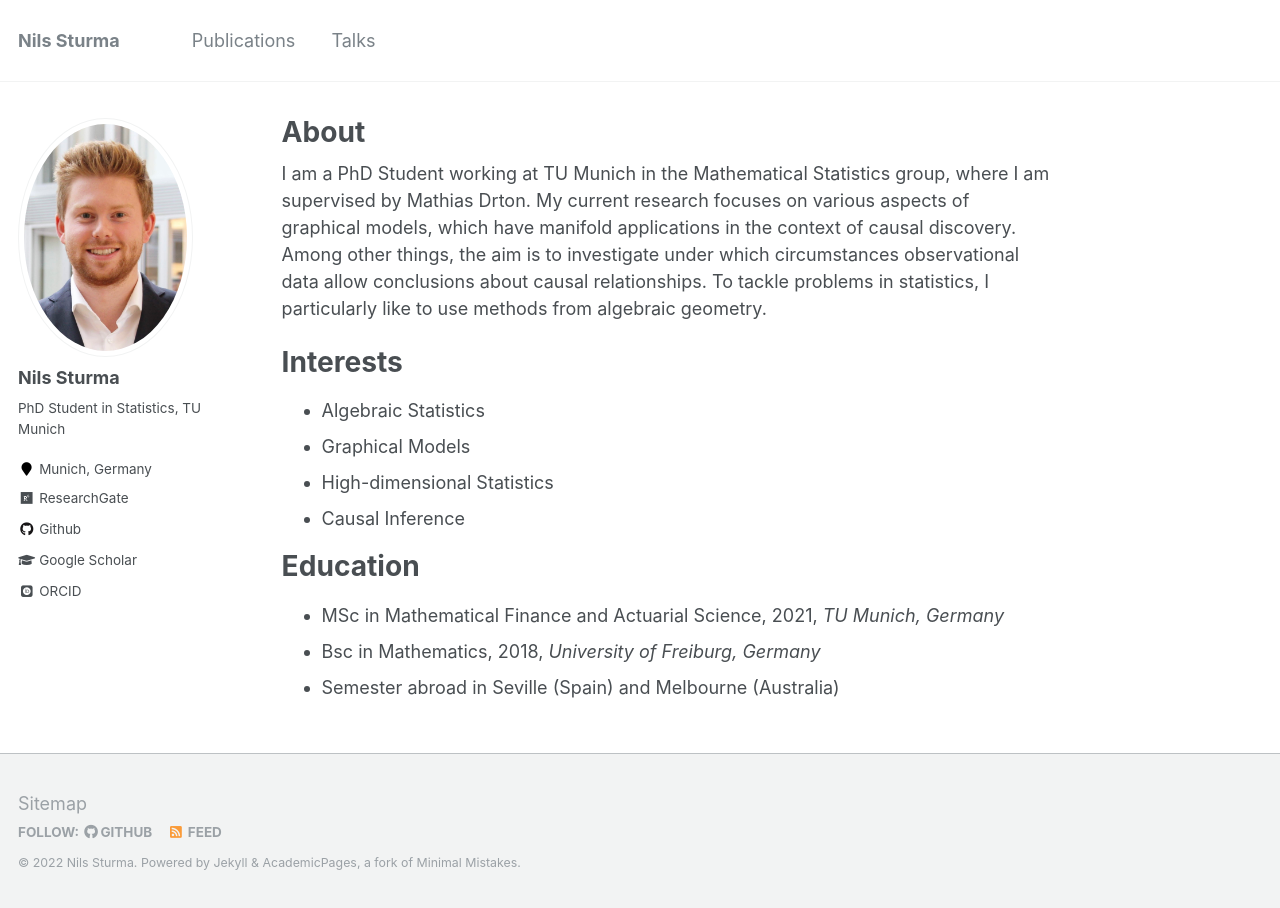
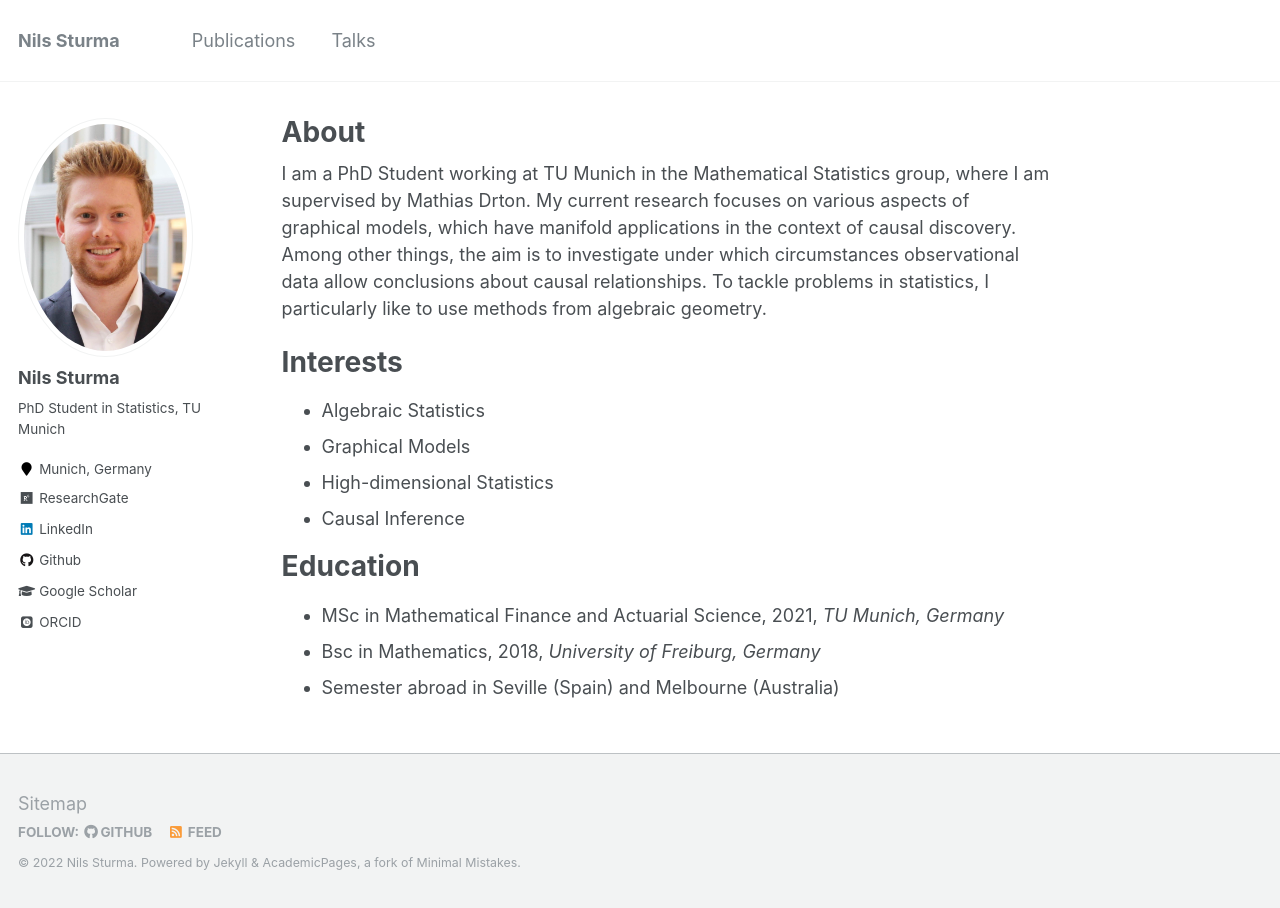
Before and after one commit to NilsSturma/nilssturma.github.io, a Jekyll site: the page built from _pages/about.md, in a window 1280 px wide. Built offline with Jekyll 4.4.1, drawn with Linux system fonts in a browser that asks for light colours; some web fonts are replaced.

Commit message:
added linkedin

```diff
--- a/_config.yml
+++ b/_config.yml
@@ -115,6 +115,7 @@ author:
   xing             :
   youtube          :
   wikipedia        :
+  linkedin         : https://www.linkedin.com/in/nils-sturma-915517170
 
 
 # Reading Files
```
